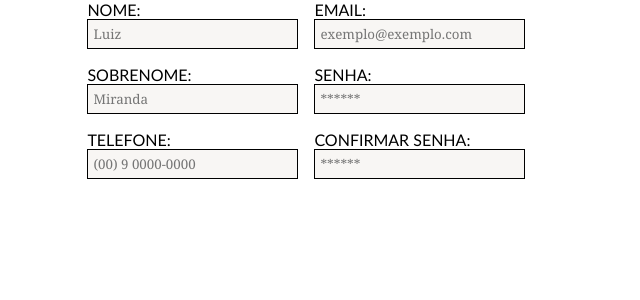
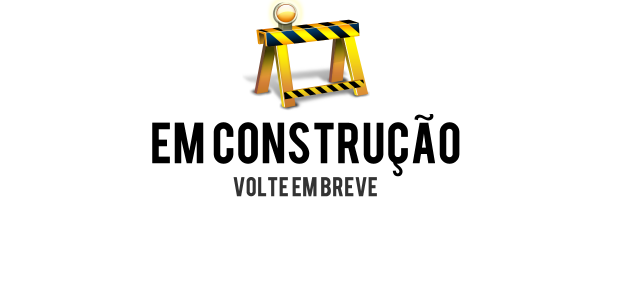
Before and after one commit to GabrielFFSantos/portifolio, a Next.js app: page /components/modalForms in a window 1280 px wide. Shown: the top 300 px of the page, without its empty margins (0-640 px from the left). Built offline with nearby package versions, Linux system fonts and the light colour scheme.

Commit message:
adicionando placeholder no modal

```diff
--- a/pages/components/modal.style.tsx
+++ b/pages/components/modal.style.tsx
@@ -43,7 +43,7 @@ export const Header = styled.div`
 	border-top-right-radius: 4px;
 	width: 100%;
 	height: 30px;
-	background: #736048;
+	background: rgb(9, 9, 121);
 	display: flex;
 	align-items: center;
 `;
@@ -57,7 +57,7 @@ export const Content = styled.div`
 `;
 
 export const ButtonModal = styled.div`
-	background: #736048;
+	background: rgb(9, 9, 121);
 	border: none;
 	color: aliceblue;
 	padding: 5px 10px;
@@ -96,3 +96,12 @@ export const ModalSection = styled.div`
 		color: black;
 	}
 `;
+
+export const PlaceholderImg = styled.div`
+	background-image: url(/assets/image.png);
+	background-size: cover;
+	background-position: center;
+	background-repeat: no-repeat;
+	width: 400px;
+	height: 200px;
+`;
--- a/pages/components/modalForms.tsx
+++ b/pages/components/modalForms.tsx
@@ -1,75 +1,10 @@
 import { ModalSection } from "./modal.style";
-import { useForm } from "react-hook-form";
+import { PlaceholderImg } from "./modal.style";
 
 const ModalForms = () => {
-	const {
-		register,
-		handleSubmit,
-		formState: { errors },
-	} = useForm({
-		defaultValues: {
-			Login: "",
-			Senha: "",
-			Nome: "",
-			Sobrenome: "",
-			Email: "",
-			Telefone: "",
-			Confirma: "",
-		},
-	});
-	const onSubmit = (data: any) => console.log(data);
-	console.log(errors);
-
 	return (
 		<ModalSection>
-			<div>
-				<label>NOME:</label>
-				<input
-					type="text"
-					{...register("Nome", { required: "Campo Obrigatorio" })}
-					placeholder="Luiz"
-				/>
-			</div>
-			<div>
-				<label>EMAIL:</label>
-				<input
-					type="text"
-					{...register("Email", { required: "Campo Obrigatorio" })}
-					placeholder="exemplo@exemplo.com"
-				/>
-			</div>
-			<div>
-				<label>SOBRENOME:</label>
-				<input
-					type="text"
-					{...register("Sobrenome", { required: "Campo Obrigatorio" })}
-					placeholder="Miranda"
-				/>
-			</div>
-			<div>
-				<label>SENHA:</label>
-				<input
-					type="password"
-					{...register("Senha", { required: "Campo Obrigatorio" })}
-					placeholder="******"
-				/>
-			</div>
-			<div>
-				<label>TELEFONE:</label>
-				<input
-					type="tel"
-					{...register("Telefone", { required: "Campo Obrigatorio" })}
-					placeholder="(00) 9 0000-0000"
-				/>
-			</div>
-			<div>
-				<label>CONFIRMAR SENHA:</label>
-				<input
-					type="password"
-					{...register("Confirma", { required: "Campo Obrigatorio" })}
-					placeholder="******"
-				/>
-			</div>
+			<PlaceholderImg />
 		</ModalSection>
 	);
 };
--- a/styles/Home.module.css
+++ b/styles/Home.module.css
@@ -59,7 +59,7 @@
 }
 
 .profileimage {
-	background-image: url(../public/assets/Placeholder.jpeg);
+	background-image: url(/assets/Placeholder.jpeg);
 	background-position: center;
 	background-repeat: no-repeat;
 	background-size: cover;
```
Also changed, not shown: pages/index.tsx (+19 -7 lines), public/assets/image.png (added).
